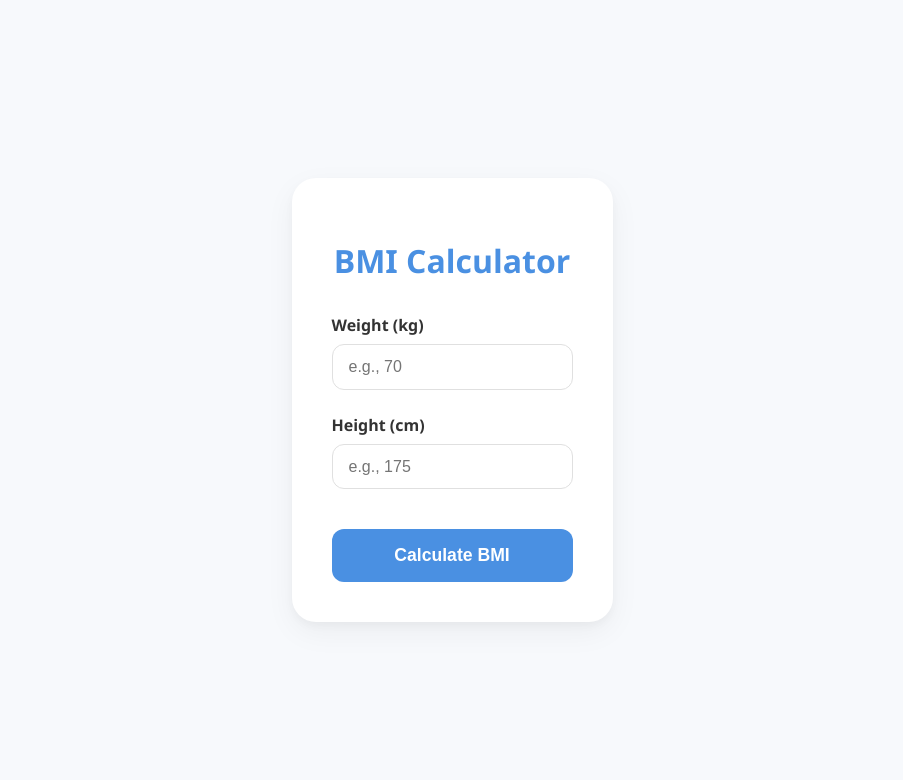
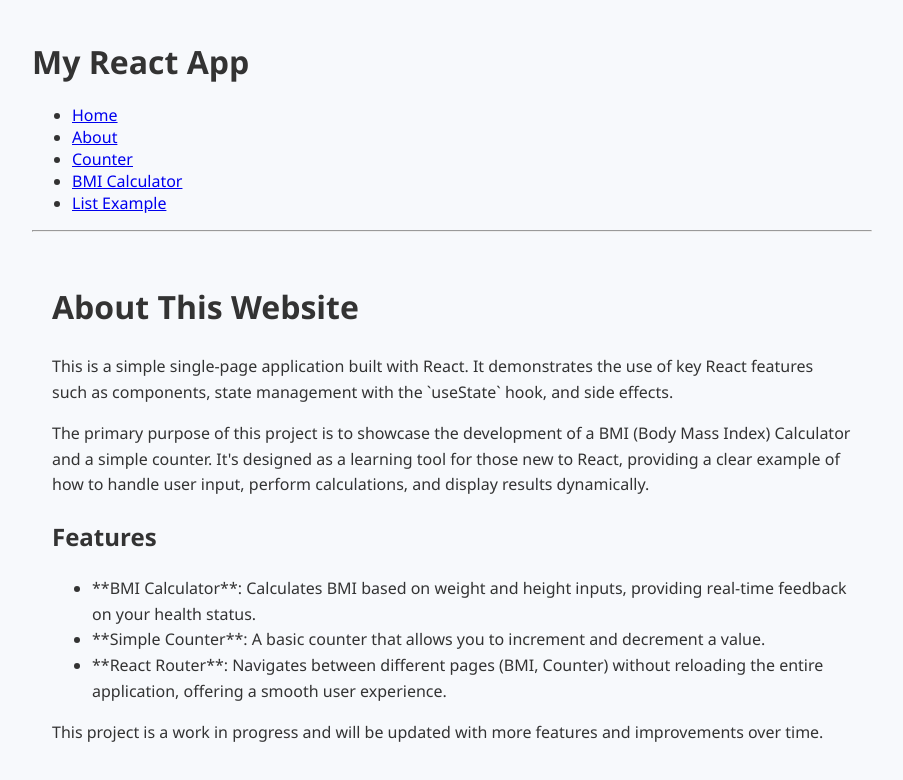
Before and after one commit to Bbsphwit/webApp-react2025, a React (Vite) app: page /about in a window 1280 px wide. Shown: the top 780 px of the page, without its empty margins (188-1091 px from the left). Built offline with nearby package versions, Linux system fonts and the light colour scheme.

Commit message:
feat: Add About and Home components; integrate routing with react-router-dom

```diff
--- a/package.json
+++ b/package.json
@@ -9,6 +9,7 @@
     "@testing-library/user-event": "^14.4.3",
     "react": "^18.2.0",
     "react-dom": "^18.2.0",
+    "react-router-dom": "^7.9.1",
     "web-vitals": "^3.1.0"
   },
   "overrides": {
--- /dev/null
+++ b/src/About.jsx
@@ -0,0 +1,50 @@
+import React from "react";
+
+function About() {
+  return (
+    <div
+      style={{
+        padding: "20px",
+        maxWidth: "800px",
+        margin: "0 auto",
+        lineHeight: "1.6",
+      }}
+    >
+      <h1>About This Website</h1>
+      <p>
+        This is a simple single-page application built with React. It
+        demonstrates the use of key React features such as components, state
+        management with the `useState` hook, and side effects.
+      </p>
+      <p>
+        The primary purpose of this project is to showcase the development of a
+        BMI (Body Mass Index) Calculator and a simple counter. It's designed as
+        a learning tool for those new to React, providing a clear example of how
+        to handle user input, perform calculations, and display results
+        dynamically.
+      </p>
+      <h2>Features</h2>
+      <ul>
+        <li>
+          **BMI Calculator**: Calculates BMI based on weight and height inputs,
+          providing real-time feedback on your health status.
+        </li>
+        <li>
+          **Simple Counter**: A basic counter that allows you to increment and
+          decrement a value.
+        </li>
+        <li>
+          **React Router**: Navigates between different pages (BMI, Counter)
+          without reloading the entire application, offering a smooth user
+          experience.
+        </li>
+      </ul>
+      <p>
+        This project is a work in progress and will be updated with more
+        features and improvements over time.
+      </p>
+    </div>
+  );
+}
+
+export default About;
--- a/src/App.jsx
+++ b/src/App.jsx
@@ -1,30 +1,48 @@
-import './App.css';
-import Hello from './Count';
+import "./App.css";
+import Bmi from "./Bmi";
+import Hello from "./Count"; // This import seems to be a mismatch. You have a Hello component and a Count component.
+import List from "./List";
+import About from "./About";
+import Home from "./Home";
+
+import { BrowserRouter, Route, Routes, Link } from "react-router-dom";
 
 function App() {
   return (
-    <div className="App">
-      <header className="App-header">
-        <Hello/>
-        <img src="Octocat.png" className="App-logo" alt="logo" />
-        <p>
-          Sophonwit <span className="heart">♥️</span> React
-        </p>
-        <p className="small">
-          Edit <code>src/App.jsx</code> and save to reload.
-        </p>
-        <p>
-          <a
-            className="App-link"
-            href="https://reactjs.org"
-            target="_blank"
-            rel="noopener noreferrer"
-          >
-            Learn React
-          </a>
-        </p>
-      </header>
-    </div>
+    <BrowserRouter>
+      <div className="navbar">
+        <h1>My React App</h1>
+        <nav>
+          <ul>
+            <li>
+              <Link to="/">Home</Link>
+            </li>
+            <li>
+              <Link to="/about">About</Link>
+            </li>
+            <li>
+              <Link to="/hello">Counter</Link>
+            </li>
+            <li>
+              <Link to="/bmi">BMI Calculator</Link>
+            </li>
+            <li>
+              <Link to="/list">List Example</Link>
+            </li>
+          </ul>
+        </nav>
+      </div>
+      <hr />
+      <div className="content">
+        <Routes>
+          <Route path="/" element={<List />} />
+          <Route path="/bmi" element={<Bmi />} />
+          <Route path="/hello" element={<Hello />} />
+          <Route path="/list" element={<List />} />
+          <Route path="/about" element={<About />} />
+        </Routes>
+      </div>
+    </BrowserRouter>
   );
 }
 
--- /dev/null
+++ b/src/Home.css
@@ -0,0 +1,77 @@
+.home-container {
+  text-align: center;
+  padding: 40px 20px;
+  background-color: #f0f4f8;
+  min-height: 100vh;
+}
+
+.home-header {
+  margin-bottom: 40px;
+}
+
+.home-header h1 {
+  font-size: 3em;
+  color: #2c3e50;
+  margin-bottom: 10px;
+}
+
+.home-header p {
+  font-size: 1.2em;
+  color: #7f8c8d;
+}
+
+.feature-section h2 {
+  font-size: 2em;
+  color: #34495e;
+  margin-bottom: 30px;
+}
+
+.features-grid {
+  display: grid;
+  grid-template-columns: repeat(auto-fit, minmax(280px, 1fr));
+  gap: 25px;
+  justify-content: center;
+}
+
+.feature-card {
+  background-color: #ffffff;
+  padding: 30px;
+  border-radius: 12px;
+  box-shadow: 0 4px 15px rgba(0, 0, 0, 0.1);
+  transition: transform 0.3s ease-in-out;
+}
+
+.feature-card:hover {
+  transform: translateY(-5px);
+}
+
+.feature-card h3 {
+  font-size: 1.5em;
+  color: #3498db;
+  margin-bottom: 15px;
+}
+
+.feature-card p {
+  color: #555;
+  margin-bottom: 20px;
+}
+
+.btn-link {
+  display: inline-block;
+  background-color: #3498db;
+  color: #fff;
+  padding: 10px 20px;
+  border-radius: 5px;
+  text-decoration: none;
+  font-weight: bold;
+  transition: background-color 0.3s ease;
+}
+
+.btn-link:hover {
+  background-color: #2980b9;
+}
+
+.home-footer {
+  margin-top: 60px;
+  color: #95a5a6;
+}
--- /dev/null
+++ b/src/Home.jsx
@@ -0,0 +1,43 @@
+import React from 'react';
+import { Link } from 'react-router-dom';
+import './Home.css'; // Optional: for styling the home page
+
+function Home() {
+  return (
+    <div className="home-container">
+      <header className="home-header">
+        <h1>Welcome!</h1>
+        <p>This is a simple React application built with functional components and React Router for navigation.</p>
+      </header>
+
+      <main className="home-main">
+        <section className="feature-section">
+          <h2>Our Features</h2>
+          <div className="features-grid">
+            <div className="feature-card">
+              <h3>BMI Calculator</h3>
+              <p>Calculate your Body Mass Index quickly and easily.</p>
+              <Link to="/bmi" className="btn-link">Go to BMI Calculator</Link>
+            </div>
+            <div className="feature-card">
+              <h3>Simple Counter</h3>
+              <p>A basic counter to see how state works in React.</p>
+              <Link to="/hello" className="btn-link">Try the Counter</Link>
+            </div>
+            <div className="feature-card">
+              <h3>About Us</h3>
+              <p>Learn more about this project and its purpose.</p>
+              <Link to="/about" className="btn-link">Learn More</Link>
+            </div>
+          </div>
+        </section>
+      </main>
+
+      <footer className="home-footer">
+        <p>&copy; 2024 My React App. All rights reserved.</p>
+      </footer>
+    </div>
+  );
+}
+
+export default Home;
--- a/src/List.jsx
+++ b/src/List.jsx
@@ -1,10 +1,8 @@
-import React from "react";
+import { useState, useEffect } from "react";
 import "./List.css";
-
 export default function List() {
-  const [value, setValue] = React.useState("");
-
-  const books = [
+  const [value, setValue] = useState("");
+  const book = [
     {
       id: 1,
       title:
@@ -75,47 +73,44 @@ export default function List() {
     },
   ];
 
-  const filteredList = books.filter(
+  const [books, setBooks] = useState(book);
+  const url = "https://potential-cod-q7x96pv77f479x-5001.app.github.dev/books";
+  useEffect(() => {
+    async function fetchData() {
+      try {
+        const response = await fetch(url);
+        if (response.ok) {
+          const data = await response.json();
+          setBooks(data.books);
+        } else throw Error("Failed to fetch data");
+      } catch (error) {
+        console.error("Error:", error);
+      }
+    }
+    fetchData();
+  }, []);
+
+  const filterList = books.filter(
     (b) =>
-      b.author.toLowerCase().includes(value.toLowerCase()) ||
-      b.title.toLowerCase().includes(value.toLowerCase())
+      b.title.toLowerCase().includes(value.toLowerCase()) ||
+      b.author.toLowerCase().includes(value.toLowerCase())
   );
-
+  const itemList = filterList.map((b) => (
+    <li className="bookItem" key={b.id}>
+      <div className="bookImage">
+        <img src={b.image_url} width="150" />
+      </div>
+      <div className="bookTitle">{b.title}</div>
+      <div className="bookAuthor">{b.author}</div>
+      <div className="bookPrice">{b.price}$</div>
+    </li>
+  ));
   return (
-    <div className="booklist-container">
-      <input
-        type="text"
-        value={value}
-        onChange={(e) => setValue(e.target.value)}
-        placeholder="Search by book title..."
-        aria-label="Search books"
-        className="search-input"
-      />
-
-      {filteredList.length > 0 ? (
-        <ol className="book-list">
-          {filteredList.map((book) => (
-            <li key={book.id} className="book-item">
-              <img
-                src={book.image_url}
-                alt={`Cover of ${book.title}`}
-                className="book-image"
-              />
-              <div className="book-info">
-                <h3 className="book-title">{book.title}</h3>
-                <p className="book-author">
-                  <strong>Author:</strong> {book.author}
-                </p>
-                <p className="book-price">
-                  <strong>Price:</strong> ${book.price.toFixed(2)}
-                </p>
-              </div>
-            </li>
-          ))}
-        </ol>
-      ) : (
-        <p className="no-results">No books found. Try a different title.</p>
-      )}
-    </div>
+    <>
+      <div className="searchbox">
+        Search: <input type="text" onChange={(e) => setValue(e.target.value)} />
+      </div>
+      <ol className="bookList">{itemList}</ol>
+    </>
   );
 }
--- a/src/index.jsx
+++ b/src/index.jsx
@@ -10,10 +10,10 @@ import Bmi from "./Bmi";
 const root = ReactDOM.createRoot(document.getElementById("root"));
 root.render(
   <React.StrictMode>
-    {/* <App /> */}
+    <App />
     {/* <Count /> */}
     {/* <List /> */}
-    <Bmi />
+    {/* <Bmi /> */}
   </React.StrictMode>
 );
 
```
Also changed, not shown: src/Hello.jsx (+18 -9 lines), 1 other file (tests, documents, lock files or other folders).
